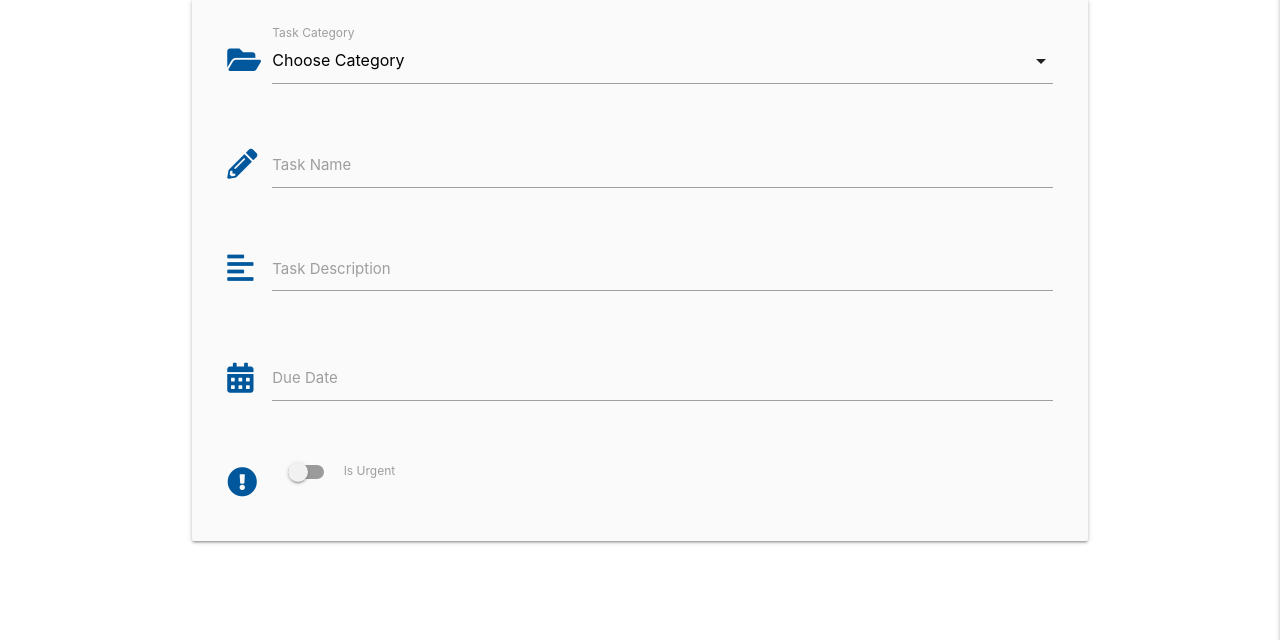
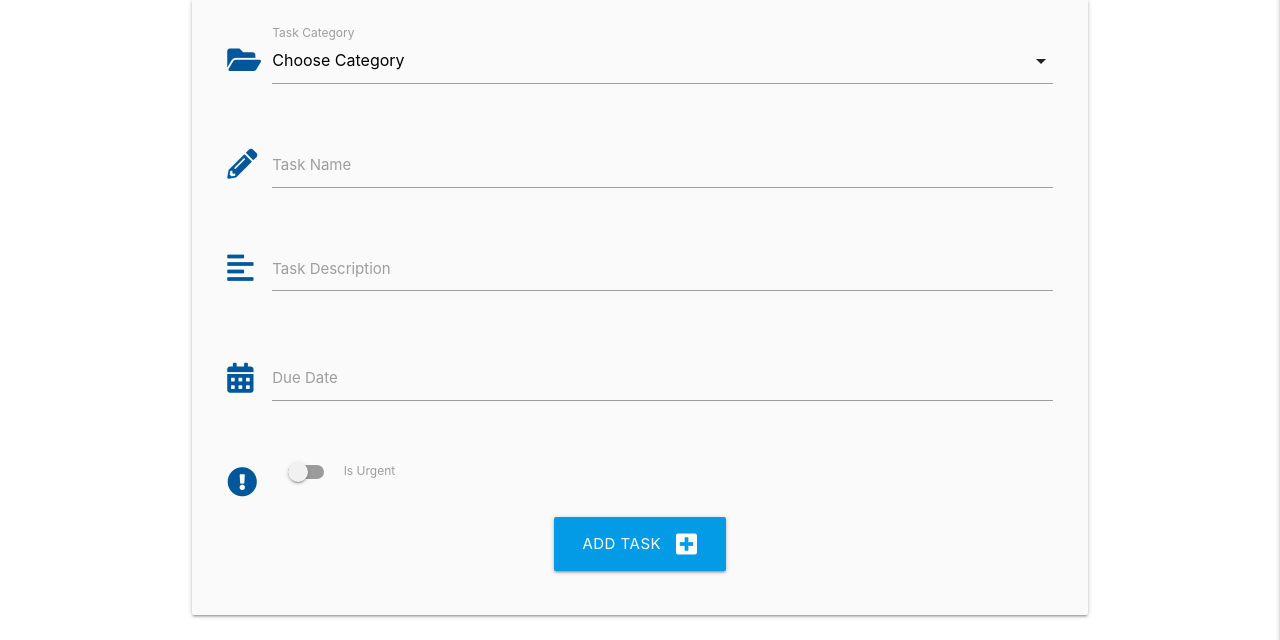
Before and after one commit to ConorDavison/task-manager-project, a Flask app: page /add_task in a window 1280 px wide. Shown: the part 160-800 px from the top of the page. Run offline with Flask 2, Linux system fonts and the light colour scheme; data that the repository does not hold is empty; some libraries are stand-ins or nearby versions.

Commit message:
allow user to update tasks to db

```diff
--- a/app.py
+++ b/app.py
@@ -98,8 +98,22 @@ def logout():
     return redirect(url_for('login'))
 
 
-@app.route("/add_task")
+@app.route("/add_task", methods=["GET", "POST"])
 def add_task():
+    if request.method == "POST":
+        is_urgent = 'on' if request.form.get("is_urgent") else "off"
+        task = {
+            "category_name": request.form.get("category_name"),
+            "task_name": request.form.get("task_name"),
+            "task_description": request.form.get("task_description"),
+            "is_urgent": is_urgent,
+            "due_date": request.form.get("due_date"),
+            "created_by": session["user"]
+        }
+        mongo.db.tasks.insert_one(task)
+        flash("Task successfully added!")
+        return redirect(url_for('get_tasks'))
+
     categories = mongo.db.categories.find().sort("category_name", 1)
     return render_template("add_task.html", categories=categories)
 
--- a/templates/add_task.html
+++ b/templates/add_task.html
@@ -7,7 +7,7 @@
 
 
     <div class="row card-panel grey lighten-5">
-        <form class="col s12" method="POST" action="">
+        <form class="col s12" method="POST" action="{{url_for('add_task')}}">
             <div class="row">
                 <div class="input-field col s12">
                     <i class="fas fa-folder-open prefix light-blue-text text-darken-4"></i>
@@ -20,6 +20,7 @@
 					<label for="category_name">Task Category</label>
 				</div>
 			</div>
+            <!-- task name-->
             <div class="row">
                 <div class="input-field col s12">
                 <i class="fas fa-pencil-alt prefix light-blue-text text-darken-4"></i>
@@ -28,6 +29,7 @@
                 <label for="task_name">Task Name</label>
                 </div>
             </div>
+            <!-- task description-->
             <div class="row">
                 <div class="input-field col s12">
                 <i class="fas fa-align-left prefix light-blue-text text-darken-4"></i>
@@ -36,6 +38,7 @@
                 <label for="task_description">Task Description</label>
                 </div>
             </div>
+            <!-- Due date-->
             <div class="row">
                 <div class="input-field col s12">
                 <i class="fas fa-calendar-alt prefix light-blue-text text-darken-4"></i>
@@ -43,6 +46,7 @@
                 <label for="due_date">Due Date</label>
                 </div>
             </div>
+            <!--Is urgent?-->
             <div class="row">
                 <div class="input-field col s12">
                 <div class="switch">
@@ -56,6 +60,14 @@
                   </div>
                 </div>
             </div>
+            <!--submit btn-->
+            <div class="row">
+                <div class="col s12 center-align">
+                    <button type="submit" class="btn-large light-blue darken-1 text-shadow">
+                        Add Task <i class="fas fa-plus-square right"></i>
+                    </button>
+                </div>
+            </div>
         </form>
       </div>
 {% endblock %}
```
Also changed, not shown: templates/tasks.html (+7 -0 lines).
